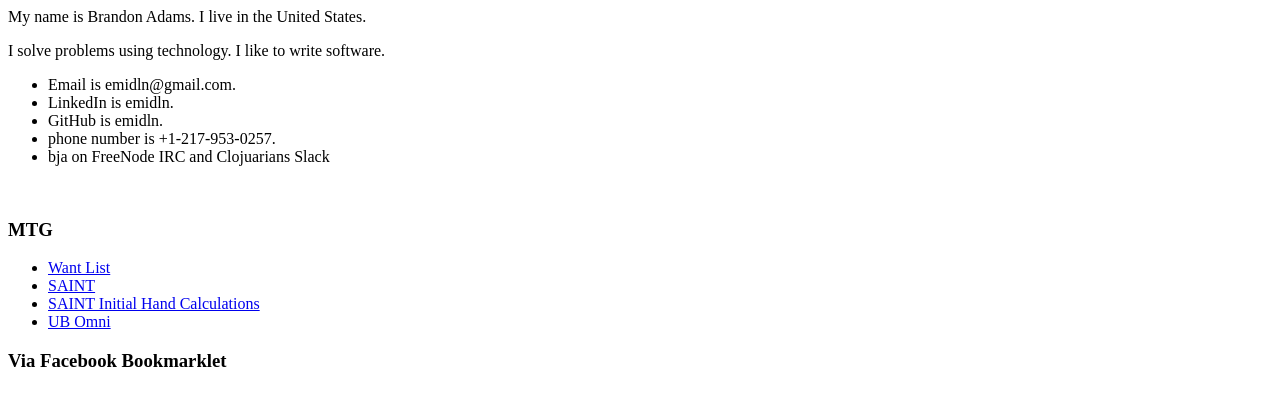
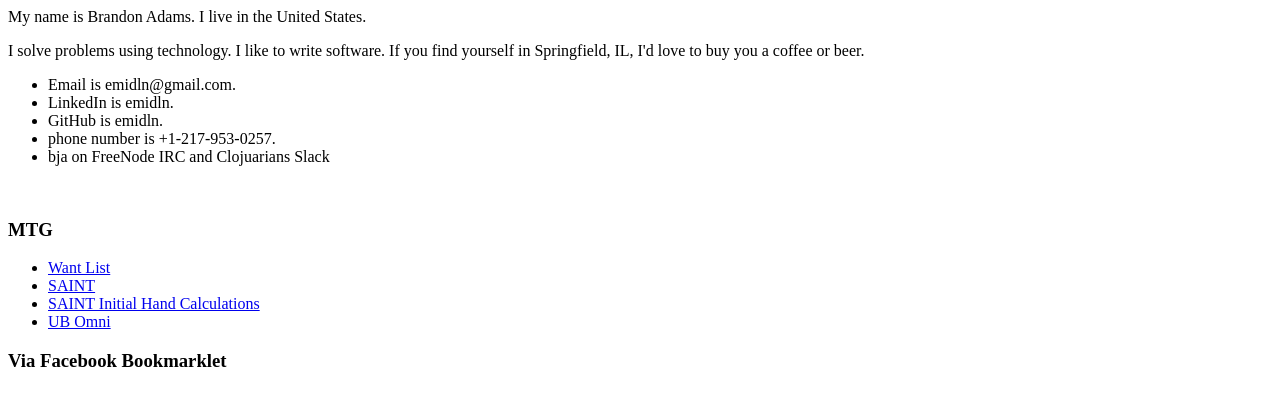
Before and after one commit to emidln/emidln.github.com, a plain HTML site: page index.html in a window 1280 px wide. Shown: the top 420 px of the page. Drawn offline with Linux system fonts and the light colour scheme.

Commit message:
coffee and beer

```diff
--- a/index.html
+++ b/index.html
@@ -1,5 +1,5 @@
 <p>My name is Brandon Adams. I live in the United States.</p>
-<p>I solve problems using technology. I like to write software.</p>
+<p>I solve problems using technology. I like to write software. If you find yourself in Springfield, IL, I'd love to buy you a coffee or beer.</p>
 <ul id="contact">
 <li>Email is emidln@gmail.com.</li>
 <li>LinkedIn is emidln.</li>
```
